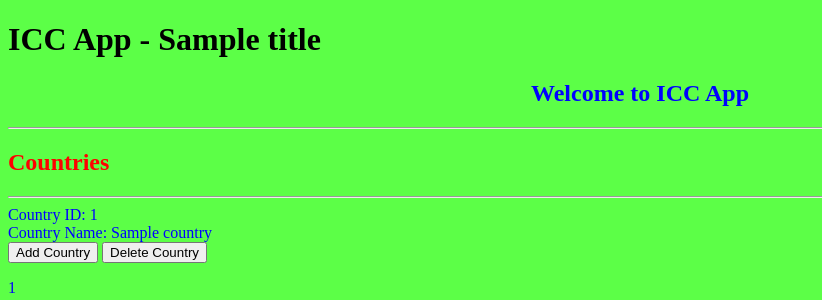
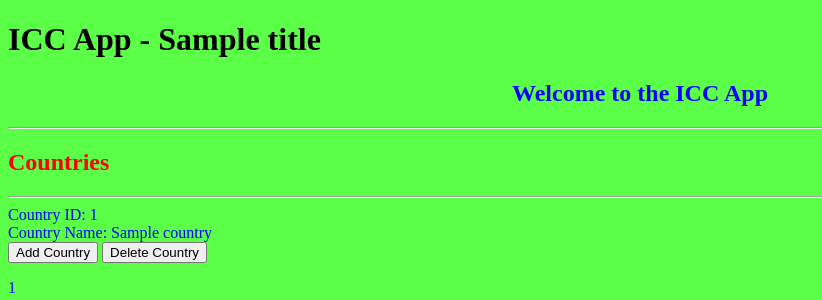
Before and after one commit to purohitamit/ICC-App, a Flask app: template frontend/frontend/application/templates/index.html in a window 1280 px wide. Shown: the top 300 px of the page, without its empty margins (0-822 px from the left). Run offline with Flask 2, Linux system fonts and the light colour scheme; tables that the repository leaves empty hold one stand-in row (values such as "Sample post"); the template is opened without the code that fills it: values that come from a table or form of the project are taken from there, most other values are stand-ins (such as "Sample title", 1, 10 or a date in 2020); parts of the project's set-up code (start-up, migrations or seed data) failed here and were passed over.

```diff
--- a/frontend/frontend/application/templates/index.html
+++ b/frontend/frontend/application/templates/index.html
@@ -3,7 +3,8 @@
 {% block body %}
 
 
-<h2 style="color: blue; text-align: center;">Welcome to ICC App </h2>
+<h2 style="color: blue; text-align: center;">Welcome to the ICC App </h2>
+
 
 
 <hr>
```
